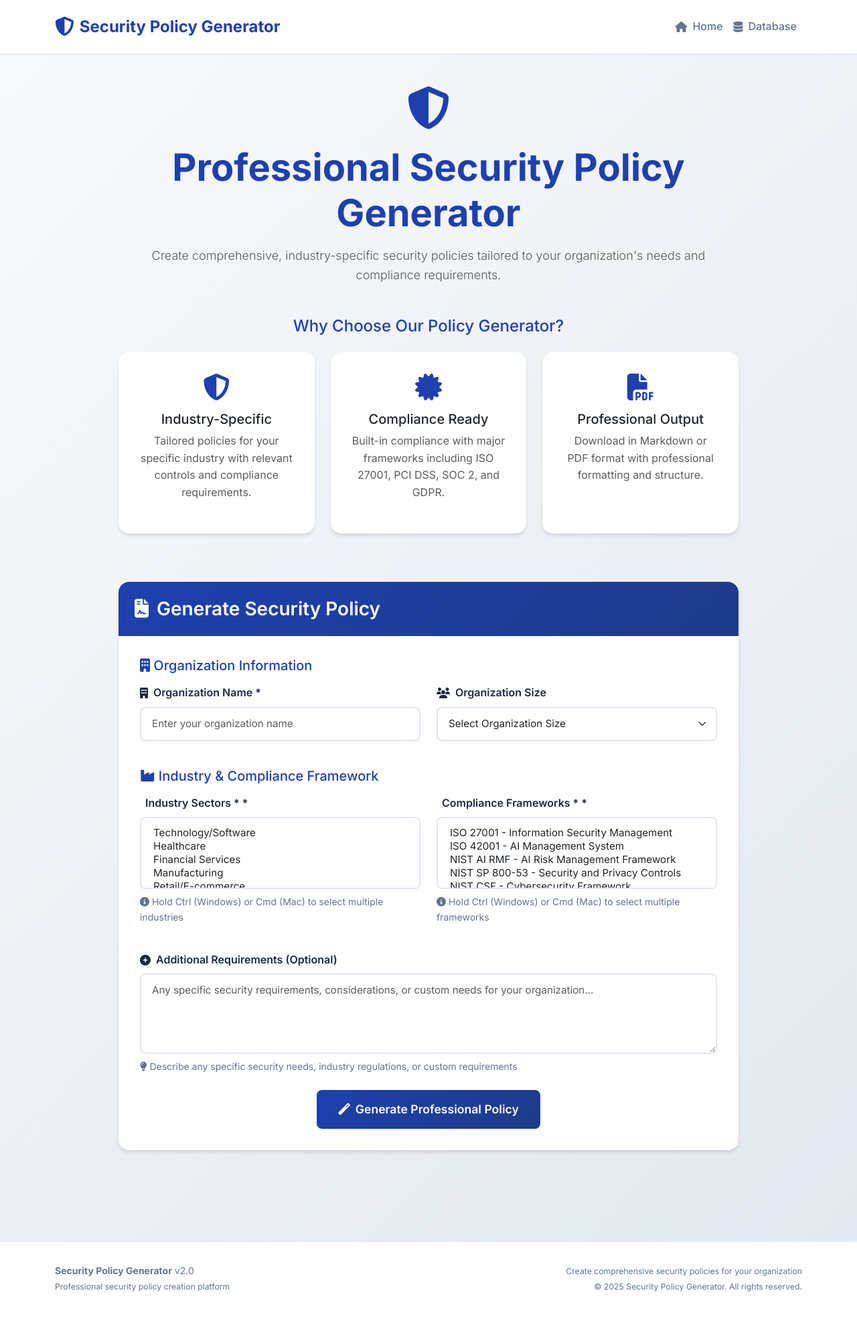
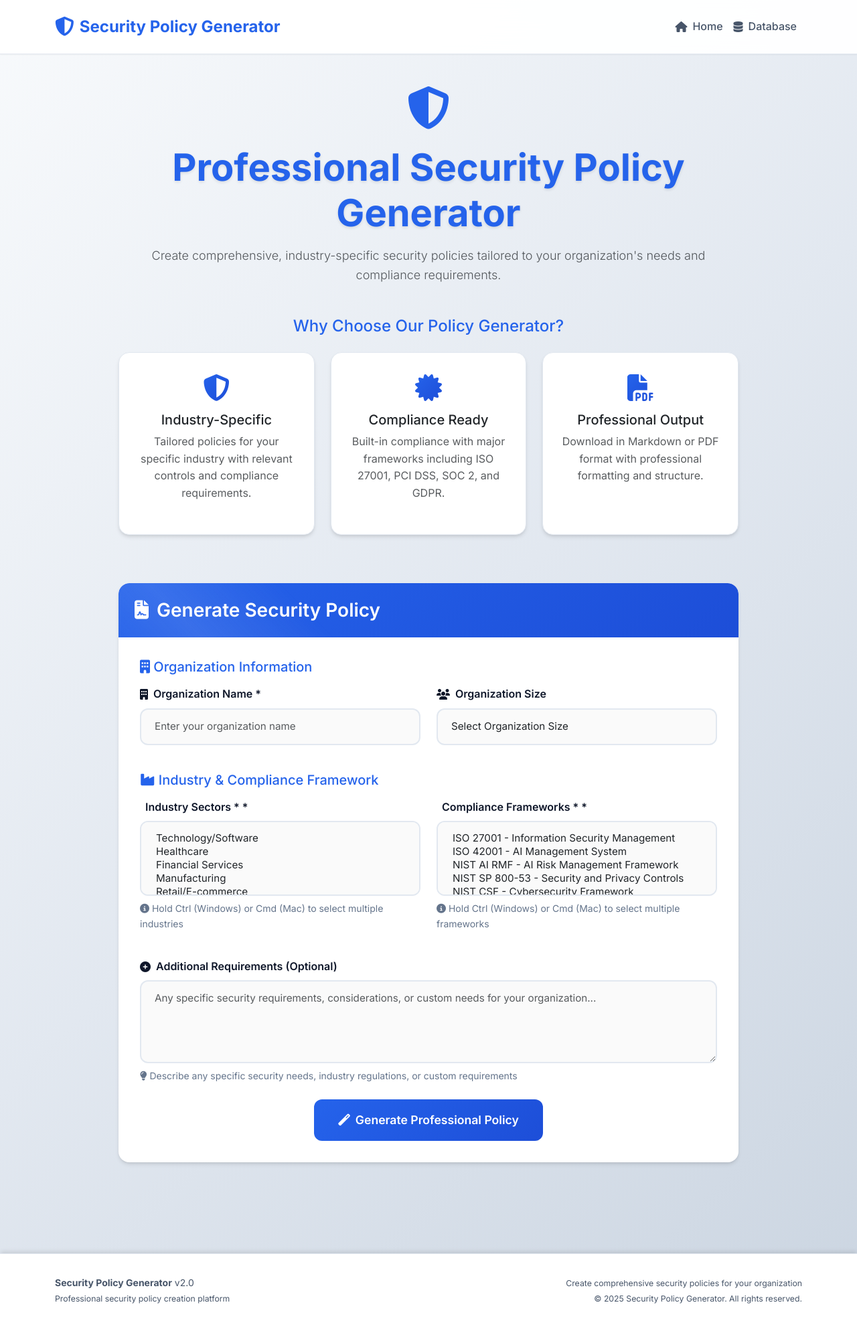
Before and after one commit to ahmadha1/security-policy-generator, a Flask app: page / in a window 1280 px wide. Shown: the whole page at 67% size. Before the commit the page ends 1929 px from the top, so only its background shows below. Run offline with Flask 3, Linux system fonts and the light colour scheme; some libraries are stand-ins or nearby versions.

Commit message:
Implement modern professional color scheme with enhanced visual design and animations

```diff
--- a/templates/base.html
+++ b/templates/base.html
@@ -18,20 +18,38 @@
     <link href="https://cdnjs.cloudflare.com/ajax/libs/font-awesome/6.4.0/css/all.min.css" rel="stylesheet">
     <style>
         :root {
-            --primary-color: #1e40af;
-            --primary-dark: #1e3a8a;
-            --secondary-color: #64748b;
-            --success-color: #059669;
-            --warning-color: #d97706;
-            --danger-color: #dc2626;
-            --light-bg: #f8fafc;
-            --card-bg: #ffffff;
-            --border-color: #e2e8f0;
-            --text-primary: #1e293b;
-            --text-secondary: #64748b;
+            /* Modern Professional Color Palette */
+            --primary-color: #2563eb;          /* Modern Blue */
+            --primary-dark: #1d4ed8;           /* Darker Blue */
+            --primary-light: #3b82f6;          /* Lighter Blue */
+            --secondary-color: #64748b;        /* Slate Gray */
+            --accent-color: #8b5cf6;           /* Purple Accent */
+            --success-color: #10b981;          /* Emerald Green */
+            --warning-color: #f59e0b;          /* Amber */
+            --danger-color: #ef4444;           /* Red */
+            --info-color: #06b6d4;             /* Cyan */
+
+            /* Neutral Colors */
+            --light-bg: #f8fafc;               /* Light Gray Background */
+            --card-bg: #ffffff;                /* White */
+            --border-color: #e2e8f0;           /* Light Border */
+            --text-primary: #0f172a;           /* Dark Text */
+            --text-secondary: #475569;         /* Secondary Text */
+            --text-muted: #64748b;             /* Muted Text */
+
+            /* Gradients */
+            --gradient-primary: linear-gradient(135deg, #2563eb 0%, #1d4ed8 100%);
+            --gradient-success: linear-gradient(135deg, #10b981 0%, #059669 100%);
+            --gradient-warning: linear-gradient(135deg, #f59e0b 0%, #d97706 100%);
+            --gradient-danger: linear-gradient(135deg, #ef4444 0%, #dc2626 100%);
+            --gradient-accent: linear-gradient(135deg, #8b5cf6 0%, #7c3aed 100%);
+            --gradient-info: linear-gradient(135deg, #06b6d4 0%, #0891b2 100%);
+
+            /* Shadows */
             --shadow-sm: 0 1px 2px 0 rgb(0 0 0 / 0.05);
             --shadow-md: 0 4px 6px -1px rgb(0 0 0 / 0.1), 0 2px 4px -2px rgb(0 0 0 / 0.1);
             --shadow-lg: 0 10px 15px -3px rgb(0 0 0 / 0.1), 0 4px 6px -4px rgb(0 0 0 / 0.1);
+            --shadow-xl: 0 20px 25px -5px rgb(0 0 0 / 0.1), 0 10px 10px -5px rgb(0 0 0 / 0.04);
         }
 
         * {
@@ -39,7 +57,7 @@
         }
 
         body {
-            background: linear-gradient(135deg, #f8fafc 0%, #e2e8f0 100%);
+            background: linear-gradient(135deg, #f8fafc 0%, #e2e8f0 50%, #cbd5e1 100%);
             font-family: 'Inter', -apple-system, BlinkMacSystemFont, 'Segoe UI', Roboto, sans-serif;
             color: var(--text-primary);
             line-height: 1.6;
@@ -70,14 +88,18 @@
         .nav-link {
             font-weight: 500;
             color: var(--text-secondary) !important;
-            transition: color 0.2s ease;
+            transition: all 0.2s ease;
             display: flex;
             align-items: center;
             gap: 0.5rem;
+            border-radius: 8px;
+            padding: 0.5rem 1rem;
         }
 
         .nav-link:hover {
             color: var(--primary-color) !important;
+            background: rgba(37, 99, 235, 0.1);
+            transform: translateY(-1px);
         }
 
         .card {
@@ -85,20 +107,39 @@
             box-shadow: var(--shadow-md);
             border-radius: 16px;
             background: var(--card-bg);
-            transition: transform 0.2s ease, box-shadow 0.2s ease;
+            transition: all 0.3s ease;
+            overflow: hidden;
         }
 
         .card:hover {
-            transform: translateY(-2px);
-            box-shadow: var(--shadow-lg);
+            transform: translateY(-4px);
+            box-shadow: var(--shadow-xl);
         }
 
         .card-header {
-            background: linear-gradient(135deg, var(--primary-color) 0%, var(--primary-dark) 100%);
+            background: var(--gradient-primary);
             color: white;
             border-radius: 16px 16px 0 0 !important;
             border: none;
             padding: 1.5rem;
+            position: relative;
+            overflow: hidden;
+        }
+
+        .card-header::before {
+            content: '';
+            position: absolute;
+            top: 0;
+            left: 0;
+            right: 0;
+            bottom: 0;
+            background: linear-gradient(45deg, transparent 30%, rgba(255, 255, 255, 0.1) 50%, transparent 70%);
+            animation: shimmer 3s infinite;
+        }
+
+        @keyframes shimmer {
+            0% { transform: translateX(-100%); }
+            100% { transform: translateX(100%); }
         }
 
         .card-header h3 {
@@ -107,6 +148,8 @@
             display: flex;
             align-items: center;
             gap: 0.75rem;
+            position: relative;
+            z-index: 1;
         }
 
         .card-body {
@@ -124,62 +167,123 @@
 
         .form-control, .form-select {
             border: 2px solid var(--border-color);
-            border-radius: 8px;
-            padding: 0.75rem 1rem;
+            border-radius: 12px;
+            padding: 0.875rem 1.25rem;
             font-size: 0.95rem;
-            transition: border-color 0.2s ease, box-shadow 0.2s ease;
+            transition: all 0.2s ease;
+            background: #fafafa;
         }
 
         .form-control:focus, .form-select:focus {
             border-color: var(--primary-color);
-            box-shadow: 0 0 0 3px rgb(30 64 175 / 0.1);
+            box-shadow: 0 0 0 4px rgba(37, 99, 235, 0.1);
+            background: white;
+            transform: translateY(-1px);
         }
 
         .form-text {
-            color: var(--text-secondary);
+            color: var(--text-muted);
             font-size: 0.875rem;
             margin-top: 0.5rem;
         }
 
         .btn {
             font-weight: 600;
-            padding: 0.75rem 1.5rem;
-            border-radius: 8px;
+            padding: 0.875rem 1.75rem;
+            border-radius: 12px;
             border: none;
-            transition: all 0.2s ease;
+            transition: all 0.3s ease;
             display: inline-flex;
             align-items: center;
             gap: 0.5rem;
+            position: relative;
+            overflow: hidden;
+        }
+
+        .btn::before {
+            content: '';
+            position: absolute;
+            top: 0;
+            left: -100%;
+            width: 100%;
+            height: 100%;
+            background: linear-gradient(90deg, transparent, rgba(255, 255, 255, 0.2), transparent);
+            transition: left 0.5s;
+        }
+
+        .btn:hover::before {
+            left: 100%;
         }
 
         .btn-primary {
-            background: linear-gradient(135deg, var(--primary-color) 0%, var(--primary-dark) 100%);
+            background: var(--gradient-primary);
             color: white;
         }
 
         .btn-primary:hover {
-            transform: translateY(-2px);
-            box-shadow: 0 8px 25px rgb(30 64 175 / 0.3);
+            transform: translateY(-3px);
+            box-shadow: 0 12px 30px rgba(37, 99, 235, 0.4);
         }
 
         .btn-success {
-            background: linear-gradient(135deg, var(--success-color) 0%, #047857 100%);
+            background: var(--gradient-success);
             color: white;
         }
 
         .btn-success:hover {
-            transform: translateY(-2px);
-            box-shadow: 0 8px 25px rgb(5 150 105 / 0.3);
+            transform: translateY(-3px);
+            box-shadow: 0 12px 30px rgba(16, 185, 129, 0.4);
+        }
+
+        .btn-warning {
+            background: var(--gradient-warning);
+            color: white;
+        }
+
+        .btn-warning:hover {
+            transform: translateY(-3px);
+            box-shadow: 0 12px 30px rgba(245, 158, 11, 0.4);
+        }
+
+        .btn-info {
+            background: var(--gradient-info);
+            color: white;
+        }
+
+        .btn-info:hover {
+            transform: translateY(-3px);
+            box-shadow: 0 12px 30px rgba(6, 182, 212, 0.4);
+        }
+
+        .btn-dark {
+            background: linear-gradient(135deg, #374151 0%, #1f2937 100%);
+            color: white;
+        }
+
+        .btn-dark:hover {
+            transform: translateY(-3px);
+            box-shadow: 0 12px 30px rgba(55, 65, 81, 0.4);
+        }
+
+        .btn-secondary {
+            background: linear-gradient(135deg, #6b7280 0%, #4b5563 100%);
+            color: white;
+        }
+
+        .btn-secondary:hover {
+            transform: translateY(-3px);
+            box-shadow: 0 12px 30px rgba(107, 114, 128, 0.4);
         }
 
         .btn-lg {
-            padding: 1rem 2rem;
+            padding: 1.125rem 2.25rem;
             font-size: 1.1rem;
         }
 
         .display-4 {
             font-weight: 700;
             color: var(--text-primary);
+            text-shadow: 0 2px 4px rgba(0, 0, 0, 0.1);
         }
 
         .lead {
@@ -199,32 +303,35 @@
         .alert {
             border: none;
             border-radius: 12px;
-            padding: 1rem 1.5rem;
+            padding: 1.25rem 1.5rem;
+            box-shadow: var(--shadow-sm);
         }
 
         .alert-success {
             background: linear-gradient(135deg, #d1fae5 0%, #a7f3d0 100%);
             color: #065f46;
+            border-left: 4px solid var(--success-color);
         }
 
         .alert-danger {
             background: linear-gradient(135deg, #fee2e2 0%, #fecaca 100%);
             color: #991b1b;
+            border-left: 4px solid var(--danger-color);
         }
 
         .badge {
             font-weight: 600;
             padding: 0.5rem 0.75rem;
-            border-radius: 6px;
+            border-radius: 8px;
         }
 
         .badge-primary {
-            background: var(--primary-color);
+            background: var(--gradient-primary);
             color: white;
         }
 
         .badge-success {
-            background: var(--success-color);
+            background: var(--gradient-success);
             color: white;
         }
 
@@ -233,6 +340,7 @@
             border-top: 1px solid var(--border-color);
             margin-top: 4rem;
             padding: 2rem 0;
+            box-shadow: 0 -4px 6px -1px rgb(0 0 0 / 0.1);
         }
 
         .footer-content {
@@ -242,20 +350,21 @@
 
         /* Custom scrollbar */
         ::-webkit-scrollbar {
-            width: 8px;
+            width: 10px;
         }
 
         ::-webkit-scrollbar-track {
             background: var(--light-bg);
+            border-radius: 5px;
         }
 
         ::-webkit-scrollbar-thumb {
-            background: var(--secondary-color);
-            border-radius: 4px;
+            background: var(--gradient-primary);
+            border-radius: 5px;
         }
 
         ::-webkit-scrollbar-thumb:hover {
-            background: var(--primary-color);
+            background: var(--primary-dark);
         }
 
         /* Loading animation */
@@ -268,6 +377,32 @@
             animation: pulse 2s cubic-bezier(0.4, 0, 0.6, 1) infinite;
         }
 
+        /* Feature cards enhancement */
+        .card.h-100 {
+            border: 1px solid var(--border-color);
+            transition: all 0.3s ease;
+        }
+
+        .card.h-100:hover {
+            border-color: var(--primary-color);
+            transform: translateY(-8px);
+            box-shadow: var(--shadow-xl);
+        }
+
+        .card.h-100 .card-body {
+            text-align: center;
+            padding: 2rem 1.5rem;
+        }
+
+        .card.h-100 i {
+            font-size: 3rem;
+            margin-bottom: 1.5rem;
+            background: var(--gradient-primary);
+            -webkit-background-clip: text;
+            -webkit-text-fill-color: transparent;
+            background-clip: text;
+        }
+
         /* Responsive improvements */
         @media (max-width: 768px) {
             .card-body {
@@ -275,7 +410,7 @@
             }
 
             .btn-lg {
-                padding: 0.875rem 1.5rem;
+                padding: 1rem 1.75rem;
                 font-size: 1rem;
             }
 
```
